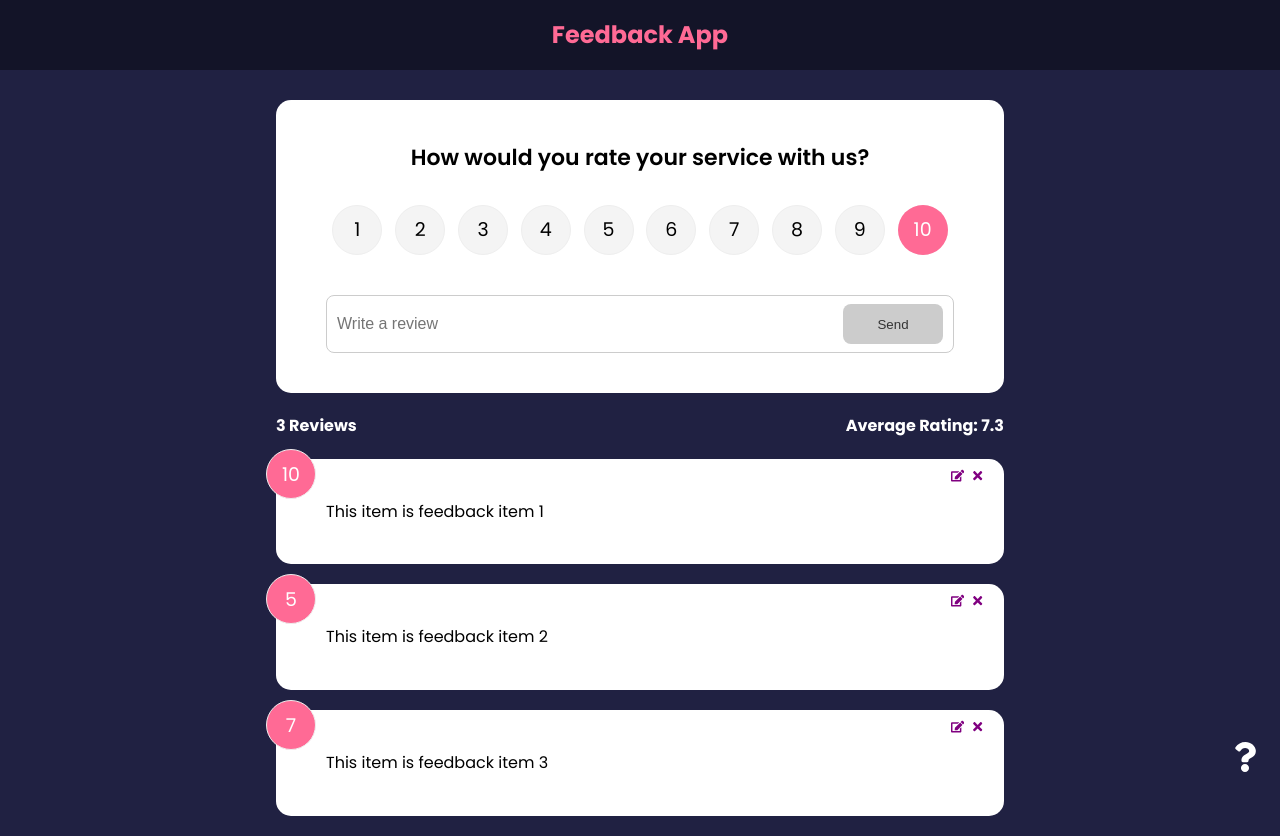
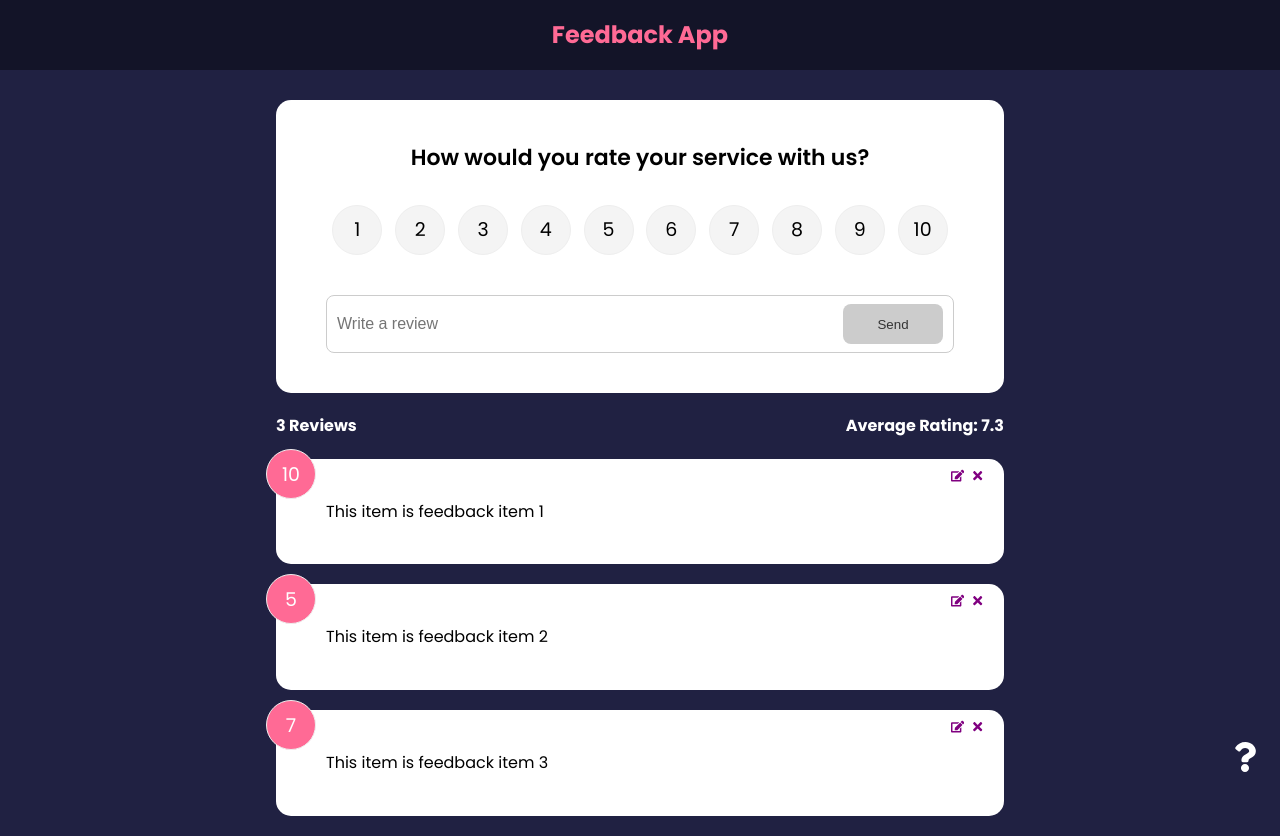
Before and after one commit to NicoleGeorge/reviews-site, a React (Create React App) app: page / in a window 1280 px wide. Built offline with nearby package versions, Linux system fonts and the light colour scheme.

Commit message:
feedback edit function enabled

```diff
--- a/src/components/FeedbackForm.js
+++ b/src/components/FeedbackForm.js
@@ -1,4 +1,4 @@
-import { useState, useContext } from 'react';
+import { useState, useContext, useEffect } from 'react';
 import RatingSelect from './RatingSelect';
 import Card from './shared/Card';
 import Button from './shared/Button';
@@ -10,7 +10,15 @@
   const [btnDisabled, setBtnDisabled] = useState(true);
   const [message, setMessage] = useState('');
 
-  const { addFeedback } = useContext(FeedbackContext);
+  const { addFeedback, feedbackEdit } = useContext(FeedbackContext);
+
+  useEffect(() => {
+    if (feedbackEdit.edit === true) {
+      setBtnDisabled(false);
+      setText(feedbackEdit.item.text);
+      setRating(feedbackEdit.item.rating);
+    }
+  }, [feedbackEdit]);
 
   const handleTextChange = (e) => {
     if (text === '') {
--- a/src/components/RatingSelect.js
+++ b/src/components/RatingSelect.js
@@ -1,7 +1,14 @@
-import { useState } from 'react';
+import { useState, useContext, useEffect } from 'react';
+import FeedbackContext from '../context/FeedbackContext';
 
 const RatingSelect = ({ select }) => {
   const [selected, setSelected] = useState(10);
+
+  const { feedbackEdit } = useContext(FeedbackContext);
+
+  useEffect(() => {
+    setSelected(feedbackEdit.item.rating);
+  }, [feedbackEdit]);
 
   const handleChange = (e) => {
     setSelected(+e.currentTarget.value);
--- a/src/context/FeedbackContext.js
+++ b/src/context/FeedbackContext.js
@@ -54,7 +54,8 @@
         feedback,
         deleteFeedback,
         addFeedback,
-        editFeedback
+        editFeedback,
+        feedbackEdit
       }}
     >
       {children}
```
